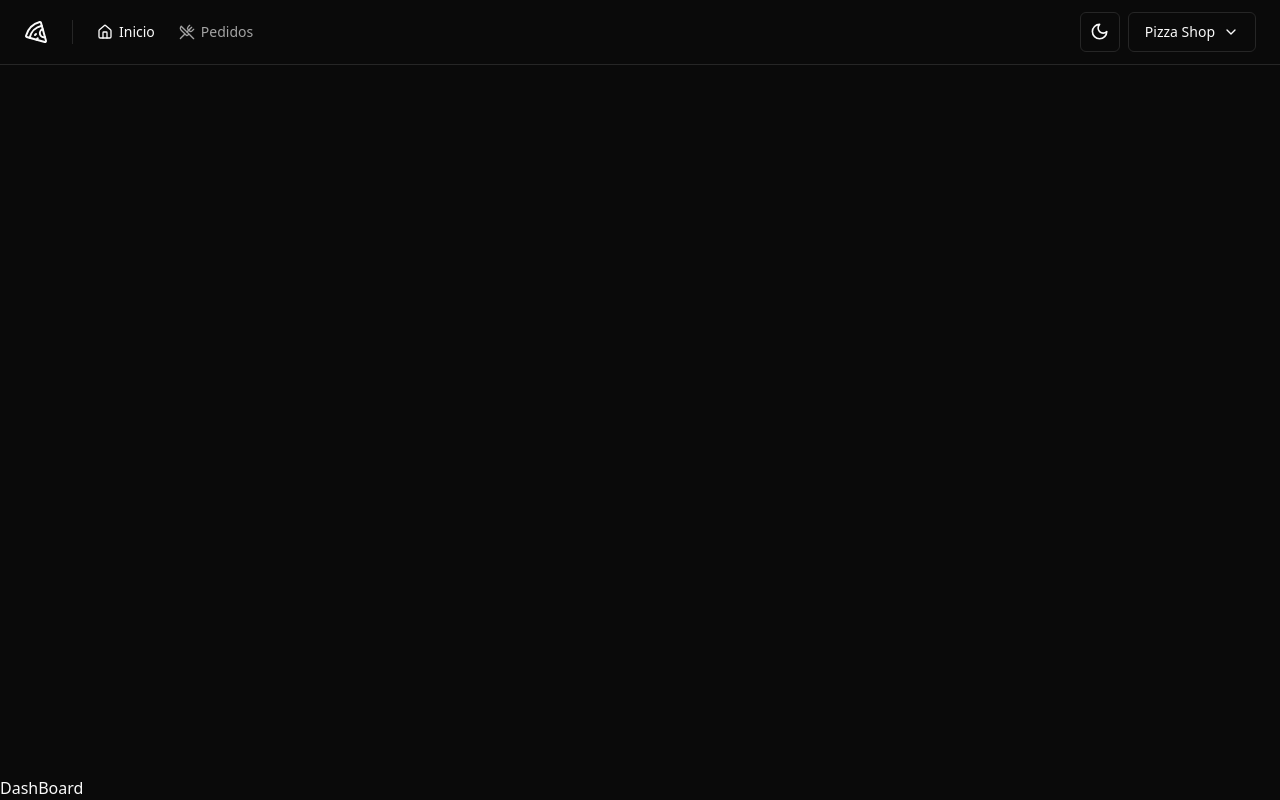
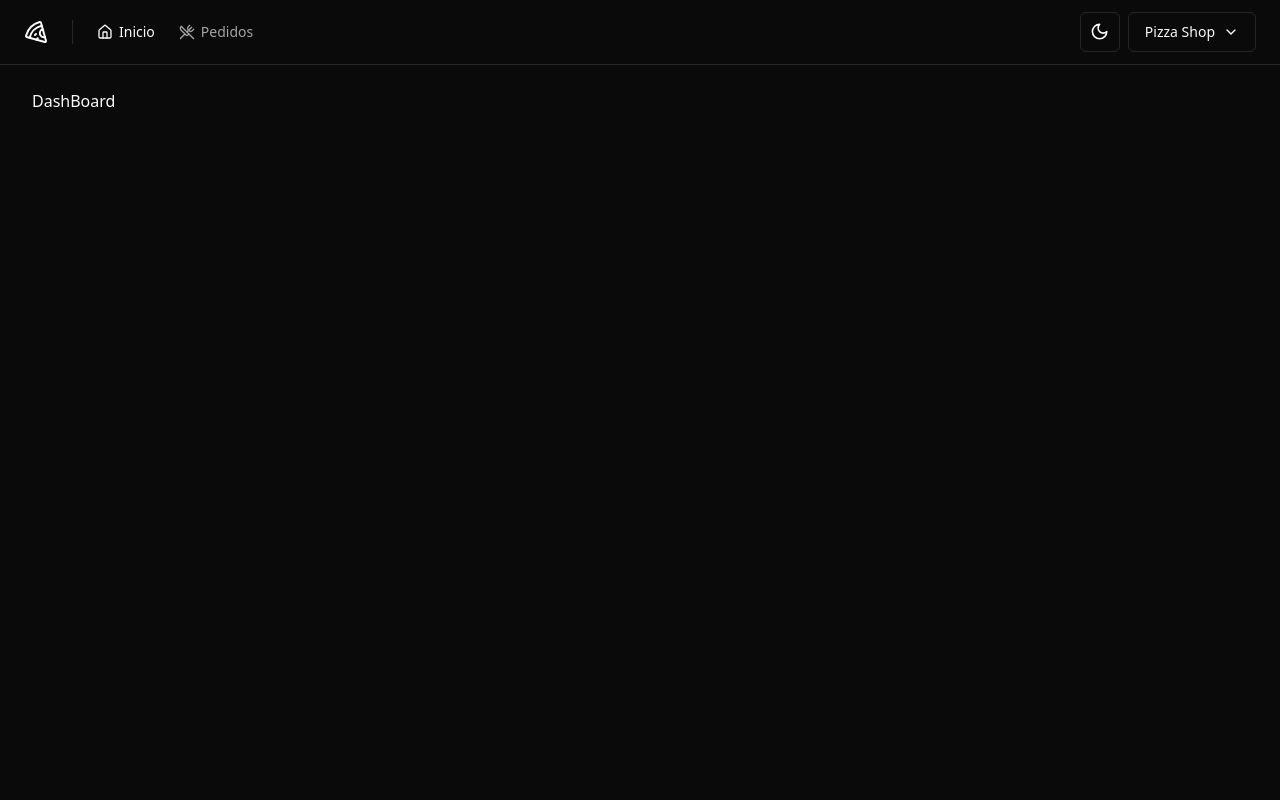
Before and after one commit to rafaelsantoslv/pizzashop-frontend, a React (Vite) app: page / in a window 1280 px wide. Built offline with nearby package versions, Linux system fonts and the light colour scheme.

Commit message:
fix: Realizado correção na div do outlet

```diff
--- a/src/pages/_layouts/app.tsx
+++ b/src/pages/_layouts/app.tsx
@@ -6,8 +6,7 @@
   return (
     <div className="flex min-h-screen flex-col antialiased">
       <Header />
-      <div className="flex flex-1 flex-col gap-4 p-8 pt-6"></div>
-      <div>
+      <div className="flex flex-1 flex-col gap-4 p-8 pt-6">
         <Outlet />
       </div>
     </div>
```
